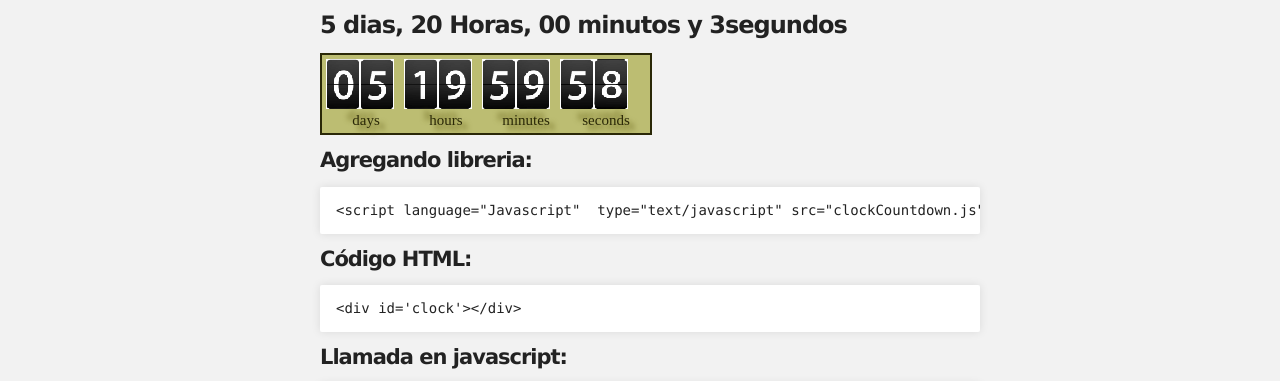
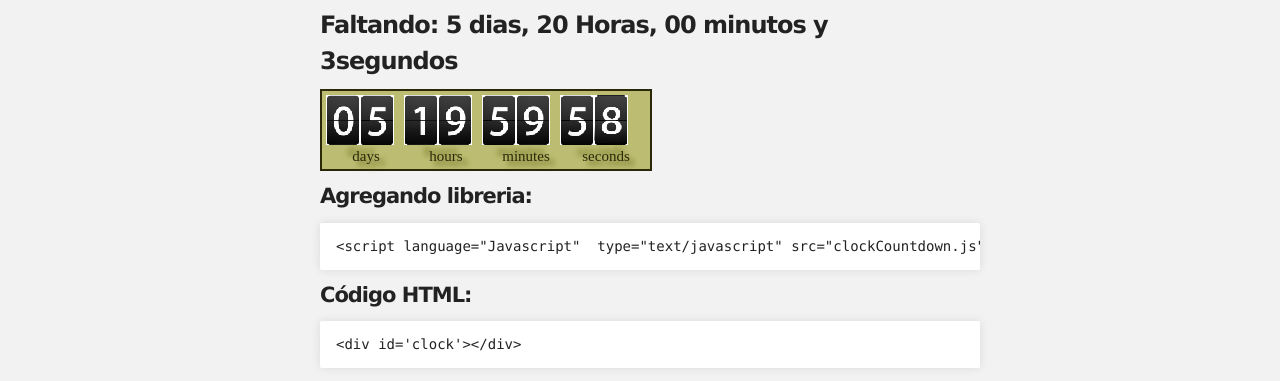
Before and after one commit to fitorec/clockCountdown.js, a plain HTML site: page index.html in a window 1280 px wide. Shown: the part 385-766 px from the top of the page. Drawn offline with Linux system fonts and the light colour scheme; a web font is replaced by a local one.

Commit message:
Editando el index

```diff
--- a/index.html
+++ b/index.html
@@ -6,7 +6,7 @@
     <meta http-equiv="X-UA-Compatible" content="chrome=1" />
     <meta name="description" content="Clockcountdown.js : clockCountdown.js" />
     <link rel="stylesheet" type="text/css" media="screen" href="stylesheets/stylesheet.css">
-    <title>Clockcountdown.js</title>
+    <title>Ejemplos y documentación de reloj autoregresivo Clockcountdown.js</title>
     <style>
 /* agregamos una fuente de dafont, que simula unos leds */
 @font-face {
@@ -89,7 +89,7 @@
 
 <h2>Ejemplo 1</h2>
 
-<h3>5 dias, 20  Horas, 00 minutos y 3segundos</h3>
+<h3>Faltando: 5 dias, 20  Horas, 00 minutos y 3segundos</h3>
 <div id='clock'></div>
 
 
```
